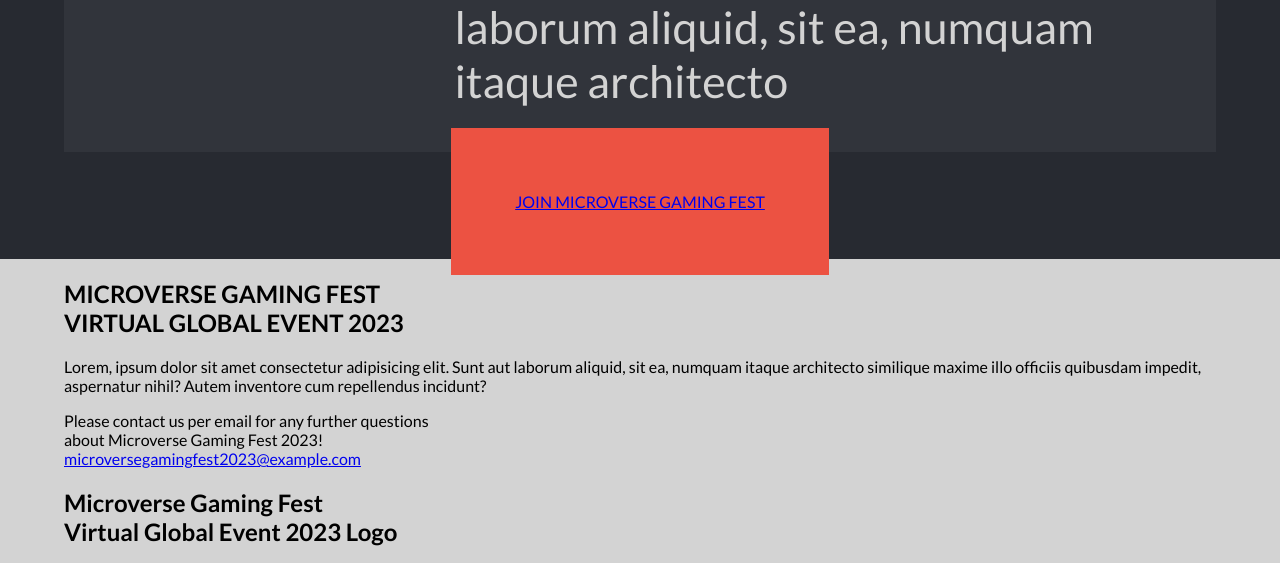
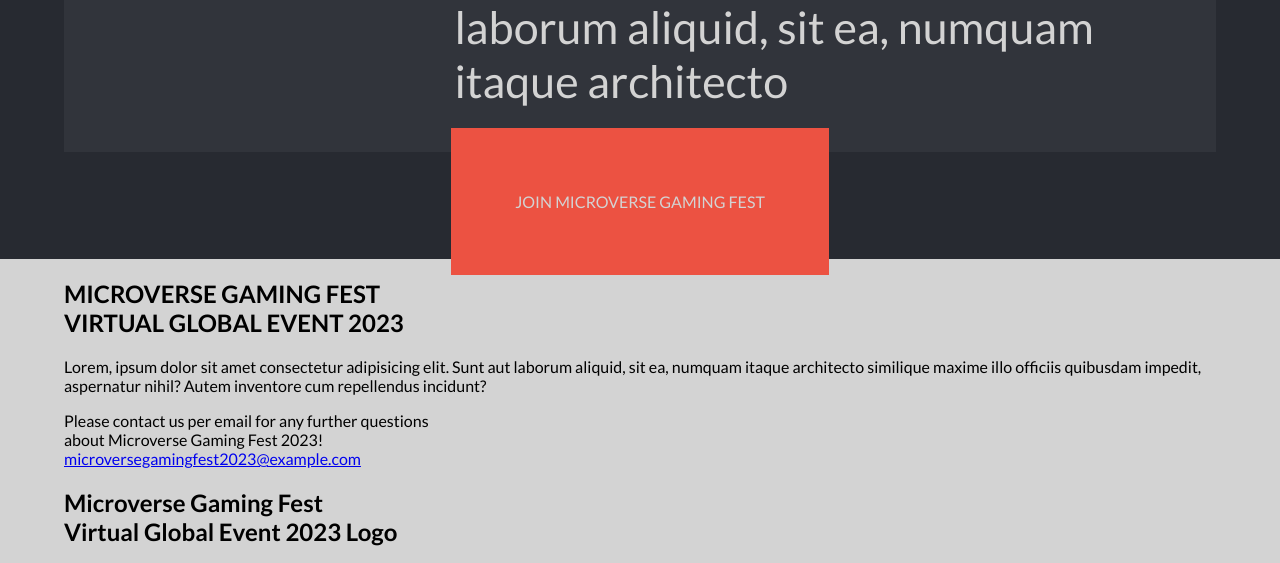
Before and after one commit to JuanDiegoGuerra/Capstone_Project-GamingFest_Page, a website: page index.html in a window 1280 px wide. Shown: the part 1821-2384 px from the top of the page. Drawn offline with nearby package versions, Linux system fonts and the light colour scheme.

Commit message:
Update main_styles.css
Fixed event button style

```diff
--- a/css/main_styles.css
+++ b/css/main_styles.css
@@ -117,4 +117,6 @@ body {
 .event-button a{
   padding: 5vw;
     background-color: var(--orange);
+    text-decoration: none;
+    color: var(--lightgray);
 }
```
